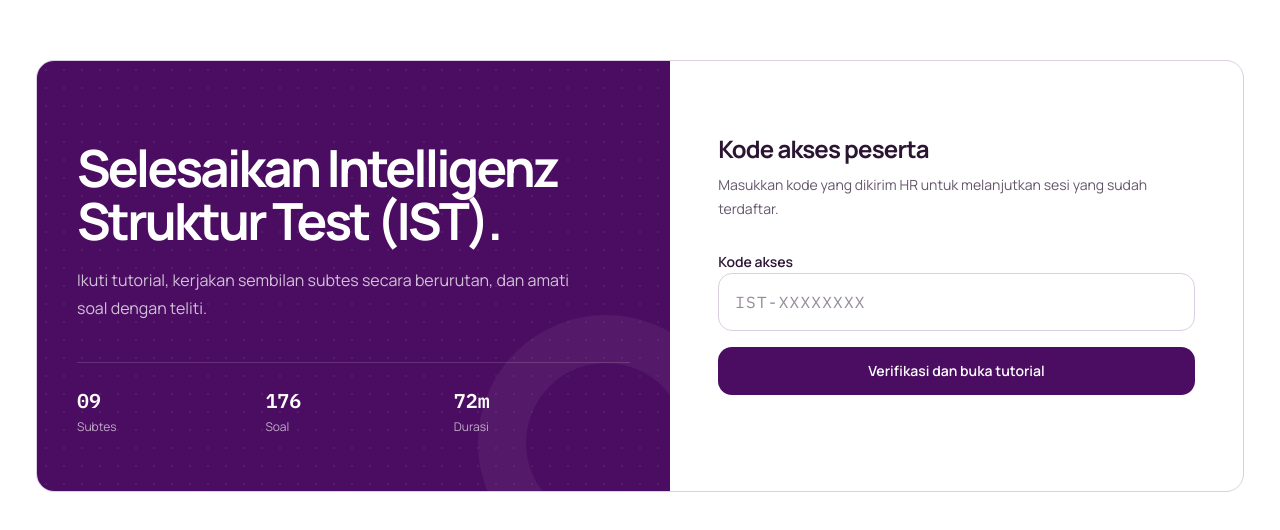
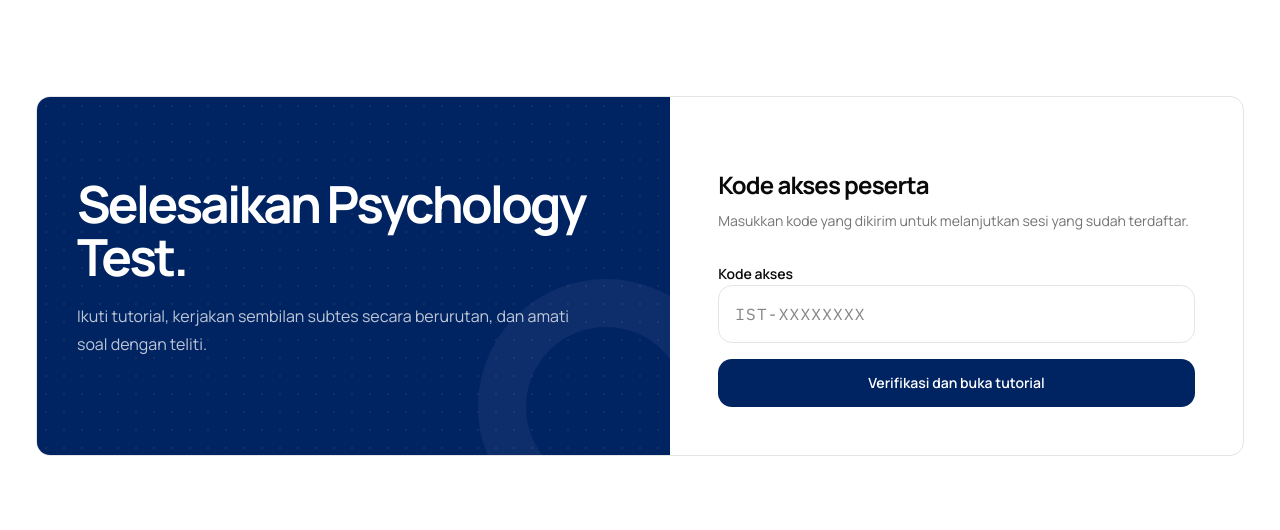
Before and after one commit to Avinnskie/intellegent-structure-test, a Next.js app: page /test in a window 1280 px wide. Shown: the part 144-674 px from the top of the page. Built offline with nearby package versions, Linux system fonts and the light colour scheme.

Commit message:
feat: update ui access entry

```diff
--- a/components/participant/access-entry.tsx
+++ b/components/participant/access-entry.tsx
@@ -60,49 +60,36 @@ export function AccessEntry() {
 
   return (
     <section className="flex min-h-dvh w-full flex-col items-center justify-center gap-6 px-4 py-10 sm:py-14">
-      <div className="h-max min-w-0 w-full overflow-hidden rounded-2xl border border-[var(--border-default)] bg-[var(--surface-panel)]">
+      <div className="h-max min-w-0 w-full overflow-hidden rounded-xl border border-border bg-card">
         <div className="grid min-w-0 lg:grid-cols-[1.05fr_0.95fr]">
-          <div className="lms-grid-pattern relative min-w-0 overflow-hidden bg-[var(--accent-primary)] px-6 py-10 text-white sm:px-10 sm:py-14">
+          <div className="lms-grid-pattern relative min-w-0 overflow-hidden bg-primary px-6 py-10 text-white sm:px-10 sm:py-14">
             <div className="relative z-10 max-w-xl">
               <h2 className="mt-6 text-pretty text-[clamp(2.3rem,4vw,4rem)] font-bold leading-[1.03] tracking-[-0.055em]">
-                Selesaikan Intelligenz Struktur Test (IST).
+                Selesaikan Psychology Test.
               </h2>
               <p className="mt-5 max-w-lg text-base leading-7 text-white/75">
                 Ikuti tutorial, kerjakan sembilan subtes secara berurutan, dan amati soal dengan
                 teliti.
               </p>
-
-              <div className="mt-10 grid grid-cols-3 gap-3 border-t border-white/15 pt-6">
-                {[
-                  ["09", "Subtes"],
-                  ["176", "Soal"],
-                  ["72m", "Durasi"],
-                ].map(([value, label]) => (
-                  <div key={label}>
-                    <p className="font-mono text-xl font-semibold">{value}</p>
-                    <p className="mt-1 text-xs text-white/65">{label}</p>
-                  </div>
-                ))}
-              </div>
             </div>
             <div className="absolute -bottom-20 -right-16 size-64 rounded-full border-[48px] border-white/5" />
           </div>
 
           <div className="min-w-0 p-6 sm:p-10 lg:p-12">
             <div className="mt-6 space-y-2">
-              <h3 className="text-2xl font-bold tracking-[-0.035em] text-[var(--text-primary)]">
+              <h3 className="text-2xl font-bold tracking-[-0.035em] text-foreground">
                 Kode akses peserta
               </h3>
-              <p className="text-sm leading-6 text-[var(--text-secondary)]">
-                Masukkan kode yang dikirim HR untuk melanjutkan sesi yang sudah terdaftar.
+              <p className="text-sm leading-6 text-muted-foreground">
+                Masukkan kode yang dikirim untuk melanjutkan sesi yang sudah terdaftar.
               </p>
             </div>
 
             <form className="mt-7 min-w-0 space-y-4" onSubmit={handleSubmit}>
               <label className="block space-y-2">
-                <span className="text-sm font-semibold text-[var(--text-primary)]">Kode akses</span>
+                <span className="text-sm font-semibold text-foreground">Kode akses</span>
                 <input
-                  className="min-w-0 w-full rounded-xl border border-[var(--border-default)] bg-[var(--surface-base)] px-4 py-4 font-mono text-base uppercase tracking-[0.08em] text-[var(--text-primary)]"
+                  className="min-w-0 w-full rounded-xl border border-border bg-background px-4 py-4 font-mono text-base uppercase tracking-[0.08em] text-foreground"
                   value={code}
                   onChange={(event) => setCode(event.target.value.toUpperCase())}
                   placeholder="IST-XXXXXXXX"
@@ -118,7 +105,7 @@ export function AccessEntry() {
               <button
                 type="submit"
                 disabled={isSubmitting}
-                className="inline-flex h-12 w-full items-center justify-center rounded-xl bg-[var(--accent-primary)] px-5 text-sm font-semibold text-white hover:bg-[var(--accent-hover)] disabled:cursor-not-allowed disabled:opacity-60"
+                className="inline-flex h-12 w-full items-center justify-center rounded-xl bg-primary px-5 text-sm font-semibold text-white hover:bg-primary/90 disabled:cursor-not-allowed disabled:opacity-60"
               >
                 {isSubmitting ? "Memeriksa kode…" : "Verifikasi dan buka tutorial"}
               </button>
@@ -127,10 +114,10 @@ export function AccessEntry() {
                   role="alert"
                   className={`rounded-xl border px-4 py-3 text-sm leading-6 ${
                     feedbackTone === "danger"
-                      ? "border-[var(--status-error)]/30 bg-[color-mix(in_srgb,var(--status-error)_8%,white)] text-[var(--status-error)]"
+                      ? "border-[var(--destructive)]/30 bg-[color-mix(in_srgb,var(--destructive)_8%,white)] text-destructive"
                       : feedbackTone === "warning"
-                        ? "border-[var(--status-warning)]/30 bg-[color-mix(in_srgb,var(--status-warning)_10%,white)] text-[var(--status-warning)]"
-                        : "border-[var(--border-default)] bg-[var(--surface-base)] text-[var(--text-secondary)]"
+                        ? "border-[var(--color-amber-500, #f59e0b)]/30 bg-[color-mix(in_srgb,var(--color-amber-500, #f59e0b)_10%,white)] text-[var(--color-amber-500, #f59e0b)]"
+                        : "border-border bg-background text-muted-foreground"
                   }`}
                 >
                   {feedback}
```
